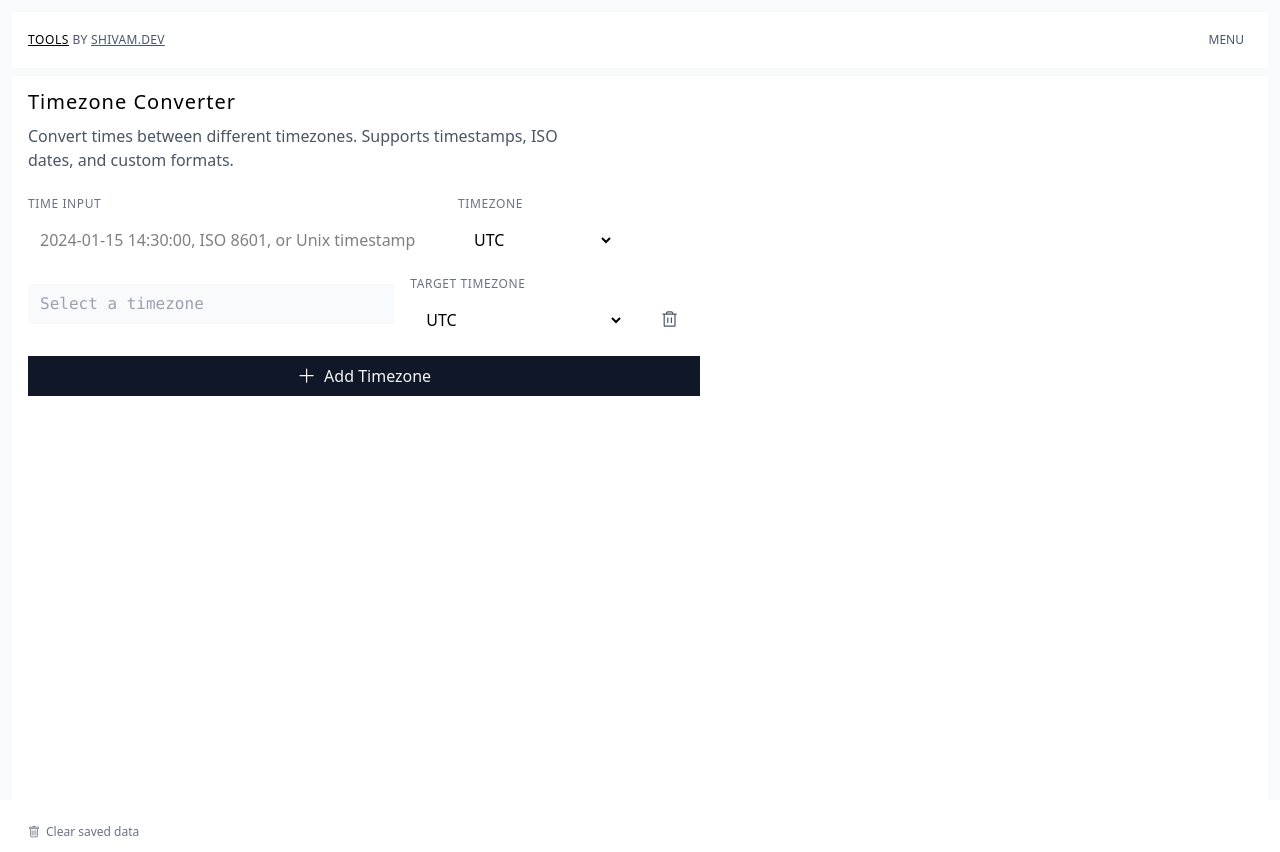
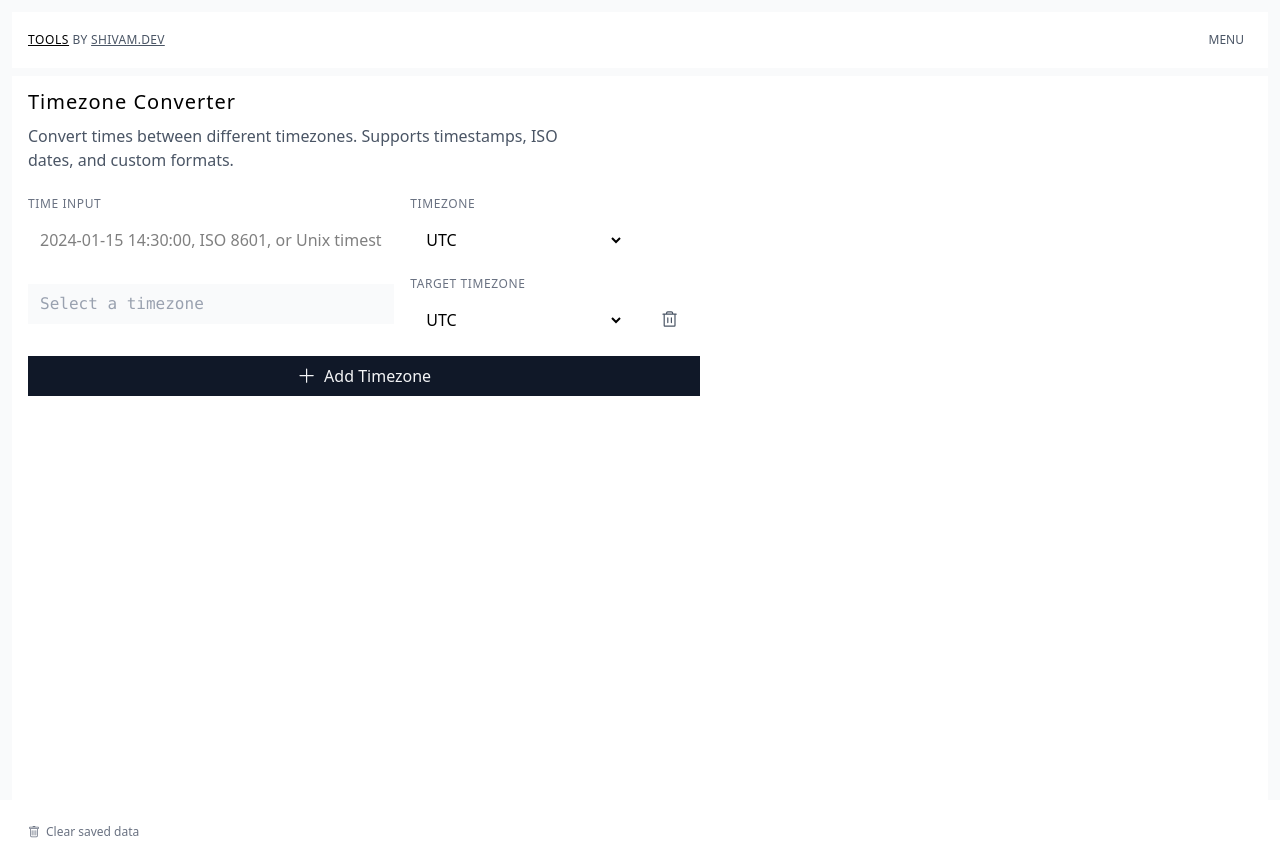
Before and after one commit to scmmishra/tools.shivam.dev, a Vue app: page /timezone-converter in a window 1280 px wide. Built offline with nearby package versions, Linux system fonts and the light colour scheme.

Commit message:
fix: spacing

```diff
--- a/src/pages/timezone-converter.vue
+++ b/src/pages/timezone-converter.vue
@@ -205,7 +205,7 @@
   <ToolLayout :name="Tools.TimezoneConverter" :persist-keys="persistKeys">
     <div class="space-y-4">
       <!-- Input Row -->
-      <div class="grid grid-cols-8 gap-4">
+      <div class="grid grid-cols-9 gap-4">
         <div class="col-span-5">
           <TextInput
             id="time-input"
@@ -215,7 +215,7 @@
             persist="timezone-converter-input"
           />
         </div>
-        <div class="col-span-2">
+        <div class="col-span-3">
           <Select
             id="input-timezone"
             label="Timezone"
```
